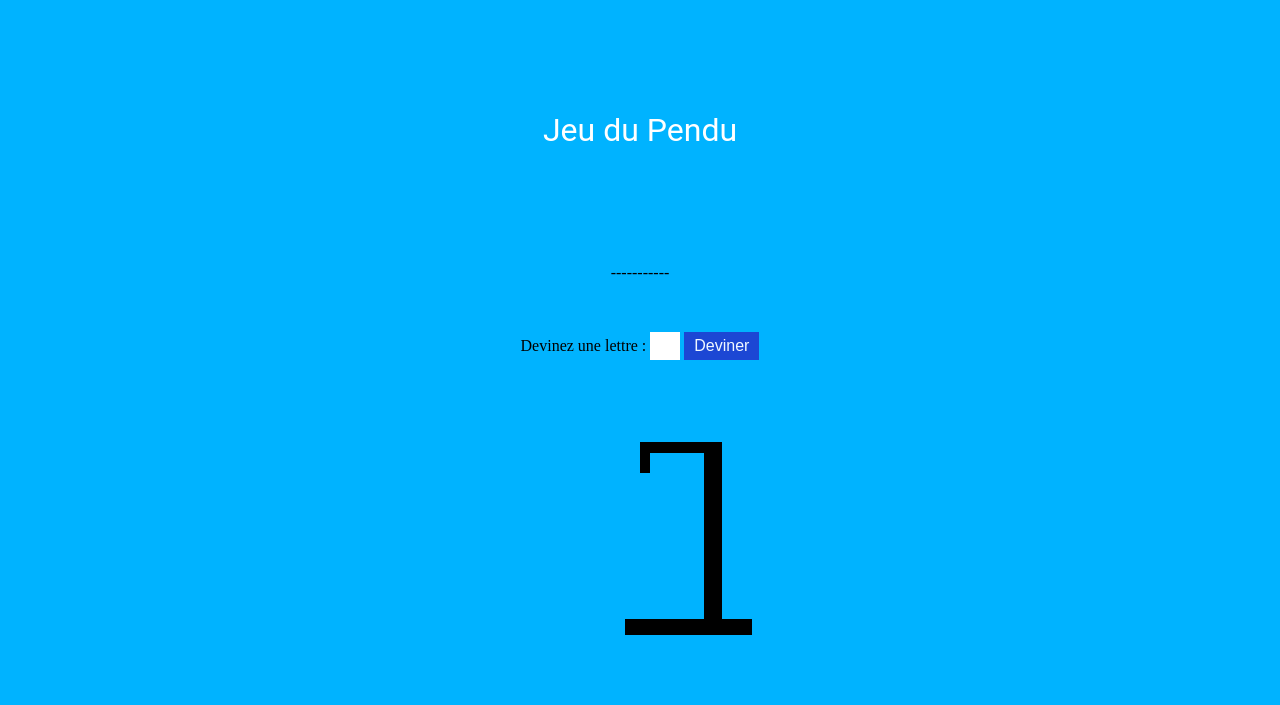
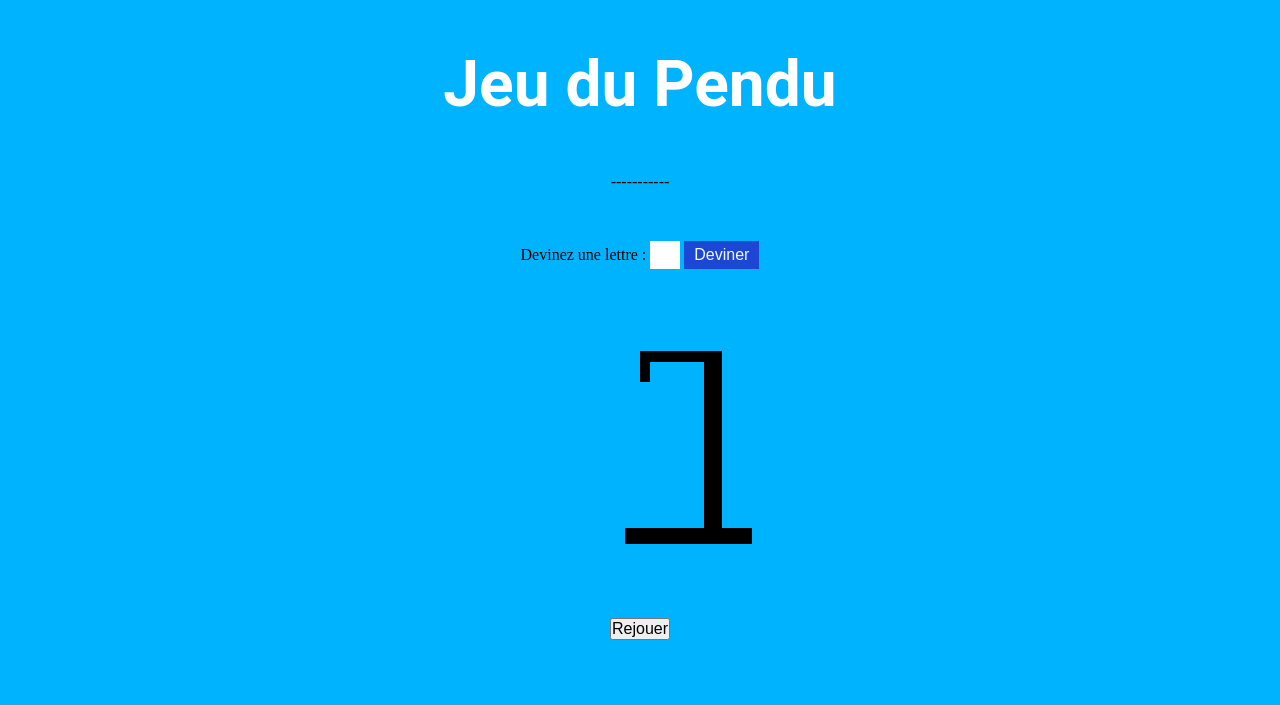
Before and after one commit to L-Ourabah/jeu_de_des, a plain HTML site: page assets/html/lependu.html in a window 1280 px wide. Shown: the part 84-789 px from the top of the page. Drawn offline with nearby package versions, Linux system fonts and the light colour scheme.

Commit message:
Update pendu.css

```diff
--- a/assets/css/pendu.css
+++ b/assets/css/pendu.css
@@ -39,9 +39,11 @@ body {
 
 h1 {
 
-    margin: 9%;
+    margin: 4%;
     color: var(--couleur-police);
-    font-size: 2em;
+    font-size: 4em;
+    font-family: 'roboto';
+    font-weight: bold;
 }
 
 .pendu {
```
